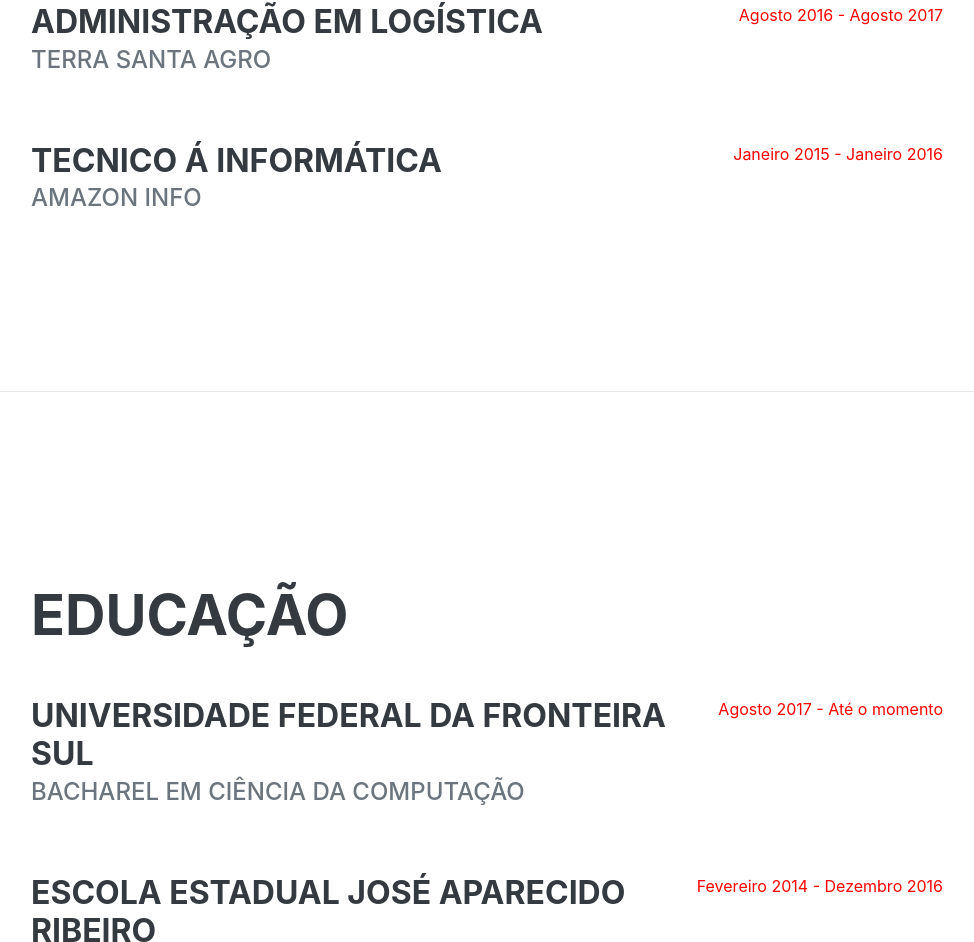
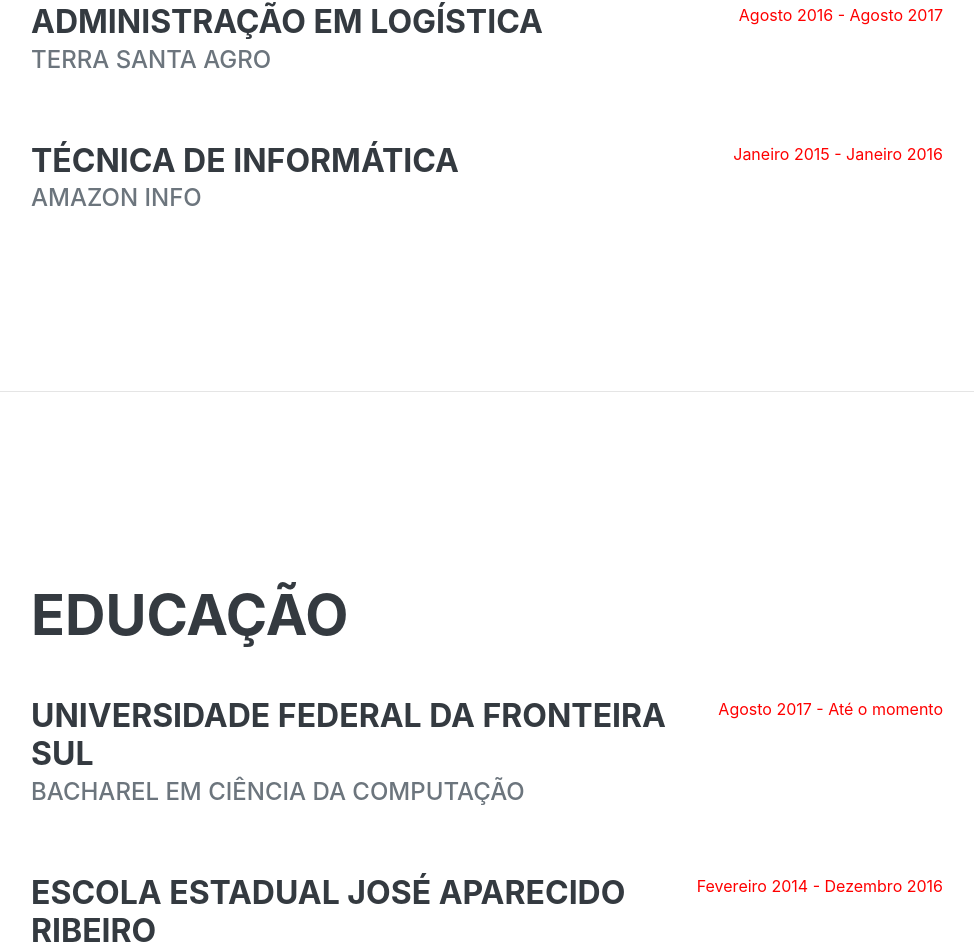
Before and after one commit to pbalduino/rafalup.github.io, a plain HTML site: page index.html in a window 1280 px wide. Shown: the part 1210-2152 px from the top of the page, without its empty margins (289-1263 px from the left). Drawn offline with nearby package versions, Linux system fonts and the light colour scheme; a web font is replaced by a local one.

Commit message:
Fix small typo

```diff
--- a/index.html
+++ b/index.html
@@ -89,7 +89,7 @@
                 </div>
                 <div class="d-flex flex-column flex-md-row justify-content-between">
                     <div class="flex-grow-1">
-                        <h3 class="mb-0">Tecnico á Informática</h3>
+                        <h3 class="mb-0">Técnica de Informática</h3>
                         <div class="subheading mb-3"> Amazon Info</div>
                         <!-- <p>Manutenção de computadores, além da identificação e correção de problemas em aparelhos eletrônicos, entretanto, instala e configura redes e softwares.</p>-->
                     </div>
```
